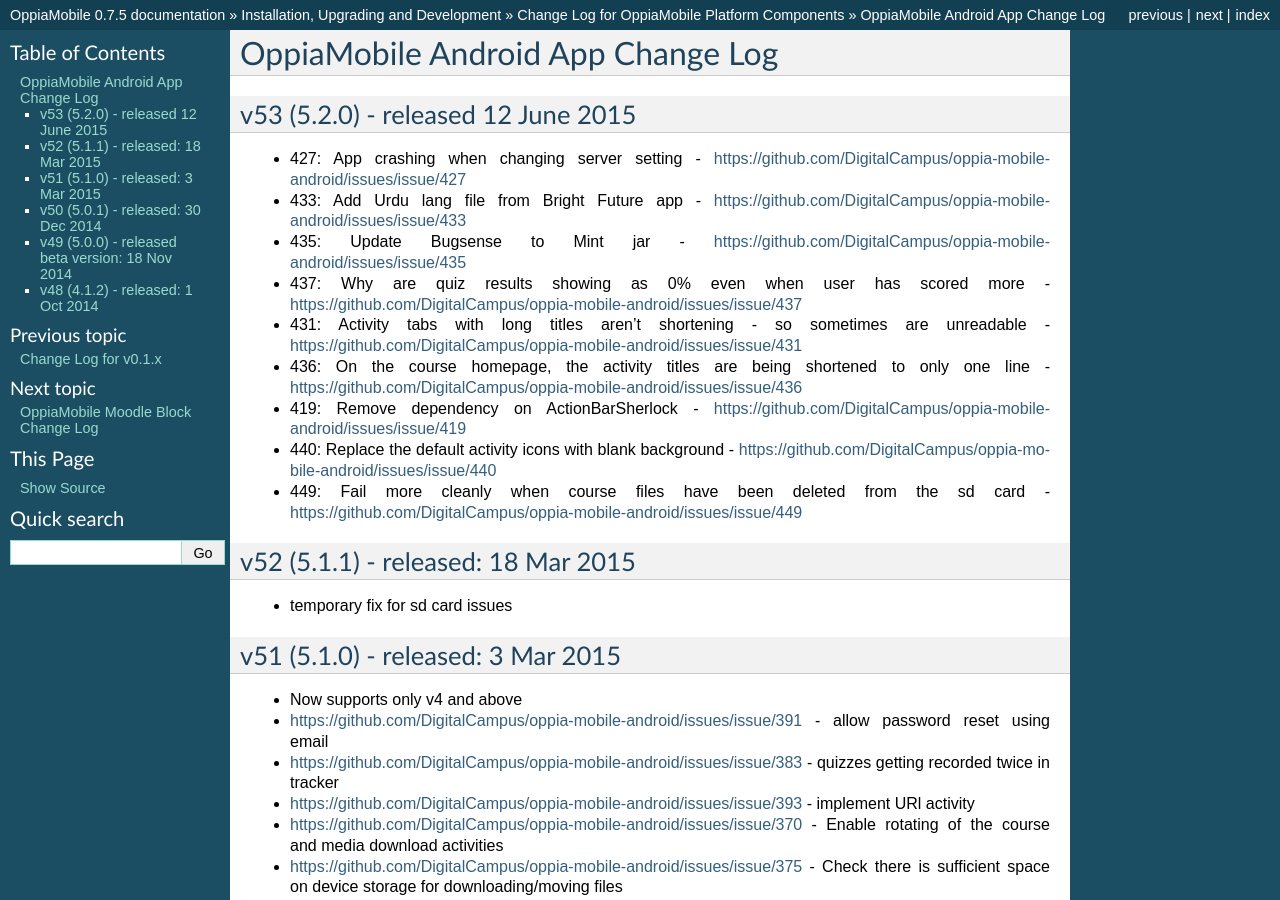
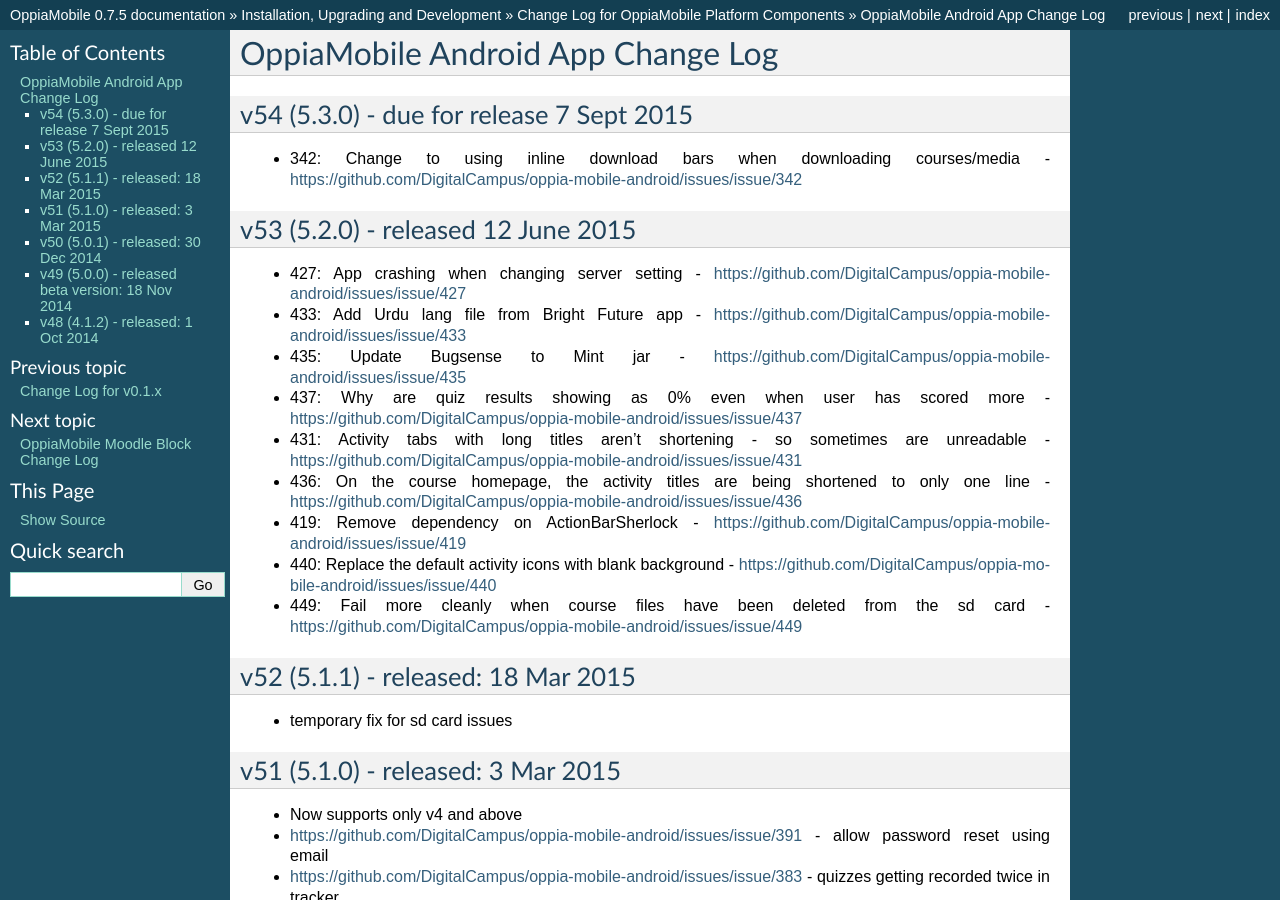
Before and after one commit to DigitalCampus/django-oppia, a Sphinx documentation site: the page built from docs/dev/changelog_android.rst, in a window 1280 px wide and 900 px high. Built offline with Sphinx 7.4.7, drawn with Linux system fonts in a browser that asks for light colours; the version number is read from the project's files by our own code.

Commit message:
update docs

```diff
--- a/docs/dev/changelog_android.rst
+++ b/docs/dev/changelog_android.rst
@@ -1,5 +1,10 @@
 OppiaMobile Android App Change Log
 ====================================
+
+v54 (5.3.0) - due for release 7 Sept 2015
+----------------------------------------------------
+
+* 342: Change to using inline download bars when downloading courses/media - https://github.com/DigitalCampus/oppia-mobile-android/issues/issue/342
 
 
 v53 (5.2.0) - released 12 June 2015
```
